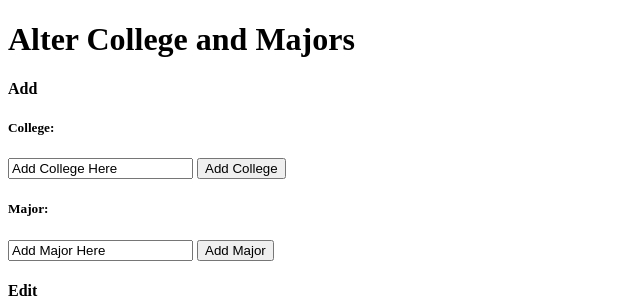
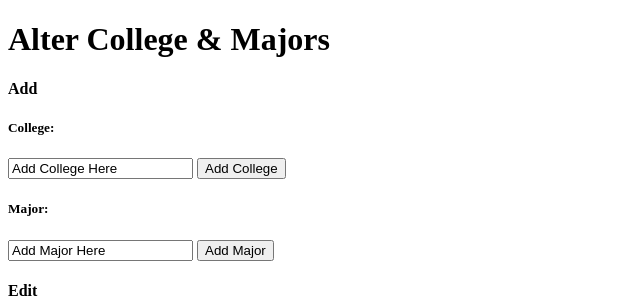
Before and after one commit to dmitrypost/USI, a PHP site: page /PHP/AlterCollegeMajor.php in a window 1280 px wide. Shown: the top 300 px of the page, without its empty margins (0-640 px from the left). Run offline with PHP 8.4, Linux system fonts and the light colour scheme; data that the repository does not hold is empty; some libraries are stand-ins or nearby versions.

Commit message:
Title Change

```diff
--- a/Website Code/PHP/AlterCollegeMajor.php
+++ b/Website Code/PHP/AlterCollegeMajor.php
@@ -6,7 +6,7 @@
 <link rel="stylesheet" type="text/css" href="/../foundation2.css">
 <link rel="stylesheet" href="//code.jquery.com/ui/1.12.1/themes/base/jquery-ui.css">
 <link rel="stylesheet" href="/resources/demos/style.css">
-<?php include_once 'Functions.php'; PageTitle("Alter College and Majors");?>
+<?php include_once 'Functions.php'; PageTitle("Alter College & Majors");?>
 </head>
 
 <body>
```
